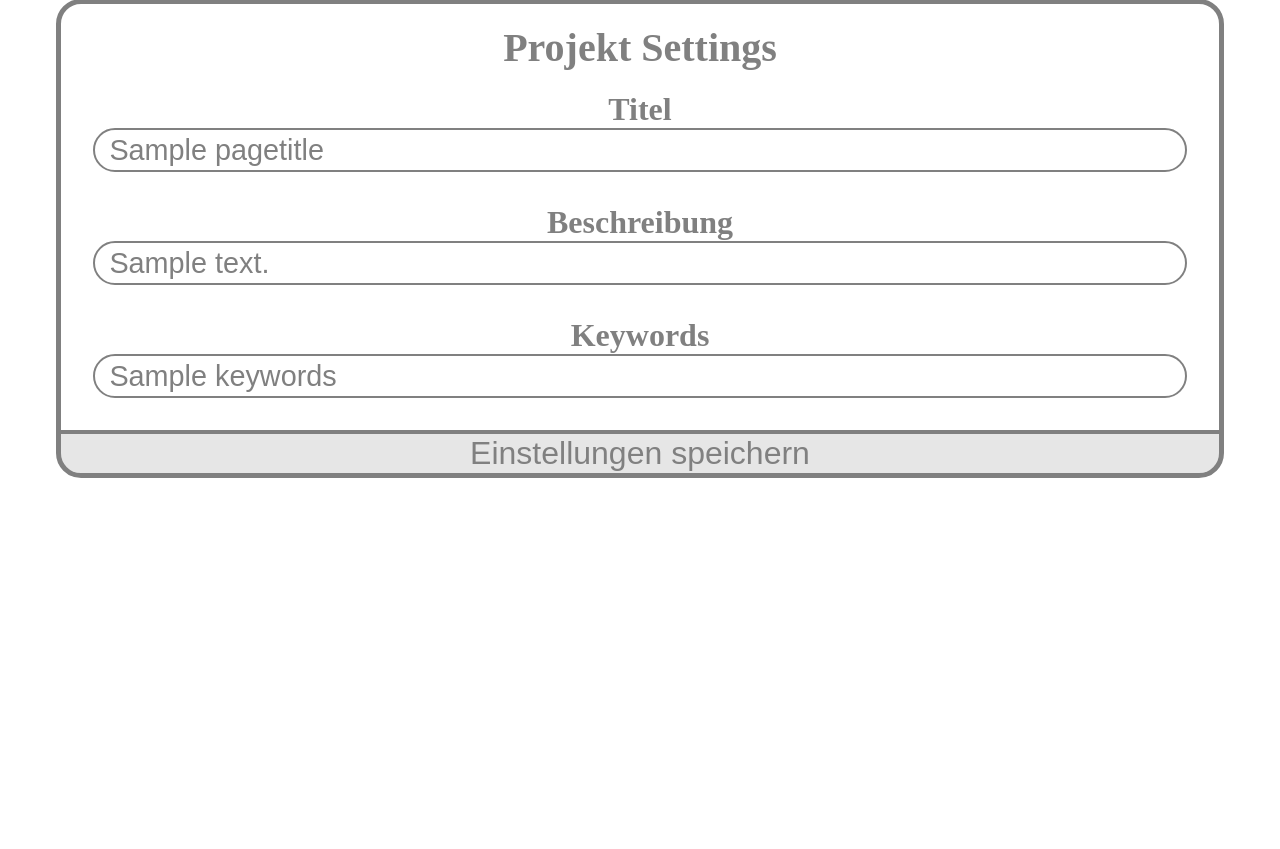
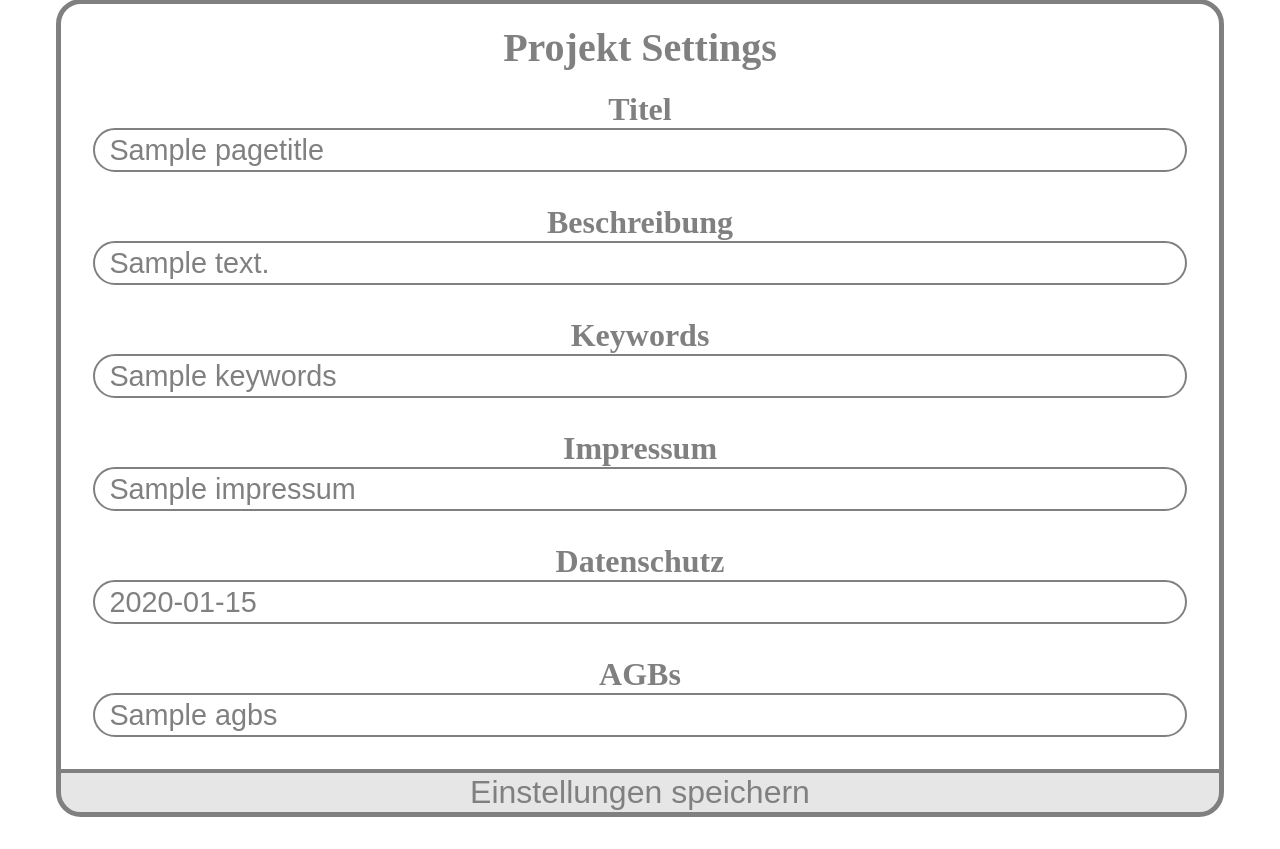
Before and after one commit to DigitaleWeltLibrary/Spruchgenerator-mit-Zufallsbild, a PHP site: template pages/edit.php in a window 1280 px wide. Shown: the part 33-882 px from the top of the page. Before the commit the page ends 511 px from the top, so only its background shows below. Run offline with PHP 8.4, Linux system fonts and the light colour scheme; the template is opened without the code that fills it: most values are stand-ins (such as "Sample title", 1, 10 or a date in 2020).

Commit message:
footer neue - daten aus dem Backend

```diff
--- a/pages/edit.php
+++ b/pages/edit.php
@@ -37,6 +37,19 @@ require './php/img.php';
 
 
 
+      <label for="impressum">
+        Impressum
+        <input type="text" name="impressum" id="impressum" value="<?= htmlspecialchars($impressum) ?>" placeholder="URL zum Impressum" required>
+      </label>
+
+      <label for="datenschutz">
+        Datenschutz
+        <input type="text" name="datenschutz" id="datenschutz" value="<?= htmlspecialchars($datenschutz) ?>" placeholder="URL zum Datenschutz" required>
+      </label>
+      <label for="agbs">
+        AGBs
+        <input type="text" name="agbs" id="agbs" value="<?= htmlspecialchars($agbs) ?>" placeholder="URL zu den AGBs">
+      </label>
       <input type="submit" value="Einstellungen speichern" class="senden">
     </form>
   </main>
--- a/pages/home.php
+++ b/pages/home.php
@@ -36,11 +36,7 @@ require './php/img.php';
             <a href="JavaScript:location.reload()"><button>Neue Affirmation</button></a>
         </div>
     </main>
-    <footer>
-        <a href="https://herzengel.at/impressum-von-herzengel-at/" target="_blank">Impressum</a>
-        <a href="https://herzengel.at/datenschutz/" target="_blank">Datenschutz</a>
-        <a href="https://herzengel.at/agb-vom-herzengel-at/" target="_blank">AGB</a>
-    </footer>
+    <?php include("template/footer.php"); ?>
 </body>
 
 </html>
--- a/php/edit.php
+++ b/php/edit.php
@@ -10,6 +10,10 @@ if (isset($_POST['titel'])) {
     $settings['layoutdata'][0]['keywords'] = trim($_POST['keywords']);
     $settings['layoutdata'][0]['description'] = trim($_POST['description']);
 
+    $settings['footer'][0]['impressum'] = trim($_POST['impressum']);
+    $settings['footer'][0]['datenschutz'] = trim($_POST['datenschutz']);
+    $settings['footer'][0]['agbs'] = trim($_POST['agbs']);
+
     $updatedSettingsData = json_encode($settings, JSON_PRETTY_PRINT);
 
     file_put_contents($jsonFilePath, $updatedSettingsData);
--- a/php/jsondata.php
+++ b/php/jsondata.php
@@ -6,3 +6,6 @@ $data = json_decode($settingsdata, true);
 $pagetitle = $data['layoutdata'][0]['pagetitle'];
 $keywords = $data['layoutdata'][0]['keywords'];
 $description = $data['layoutdata'][0]['description'];
+$impressum = $data['footer'][0]['impressum'];
+$datenschutz = $data['footer'][0]['datenschutz'];
+$agbs = $data['footer'][0]['agbs'];
```
Also changed, not shown: json/settings.json (+7 -0 lines), template/footer.php (added, +15 -0 lines).
